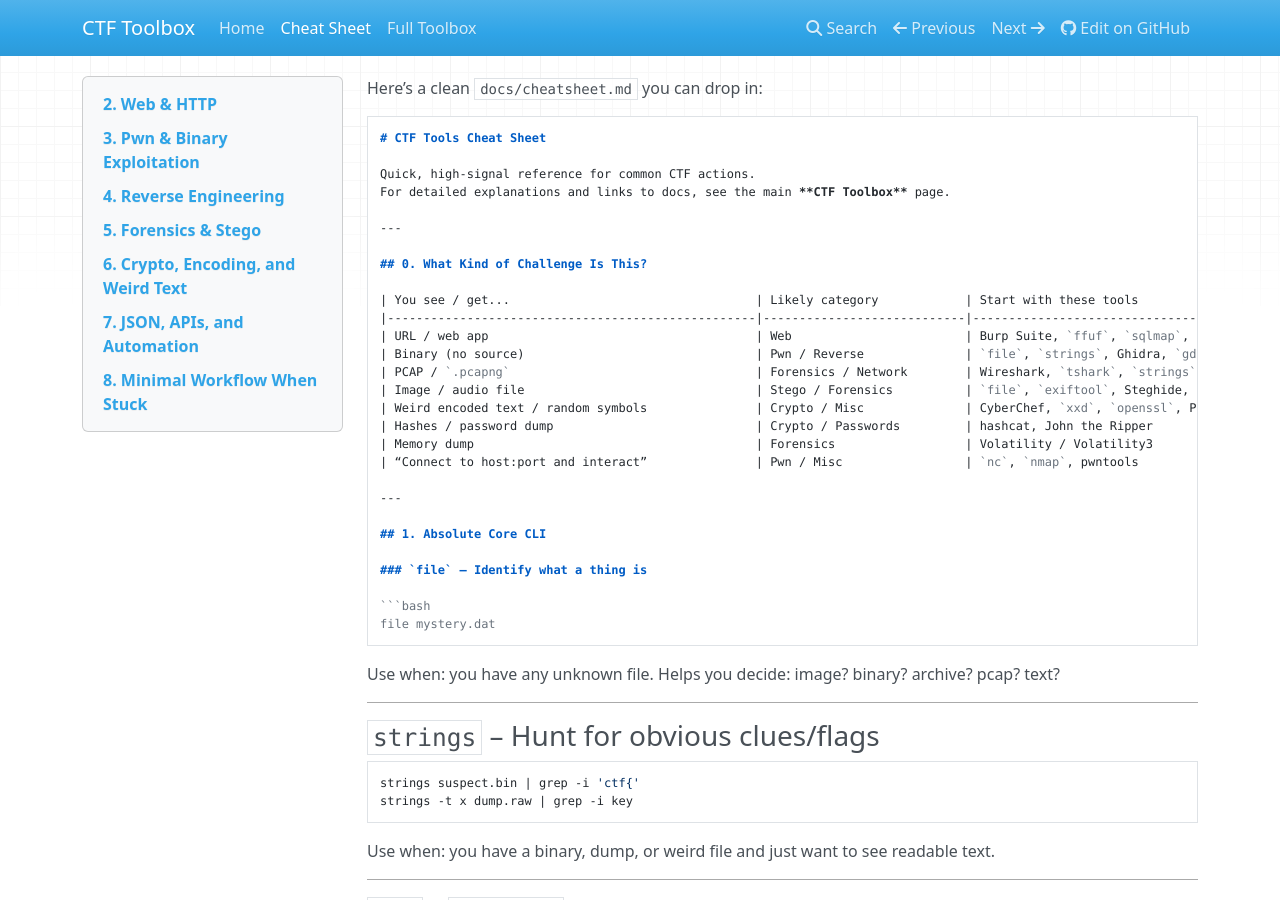
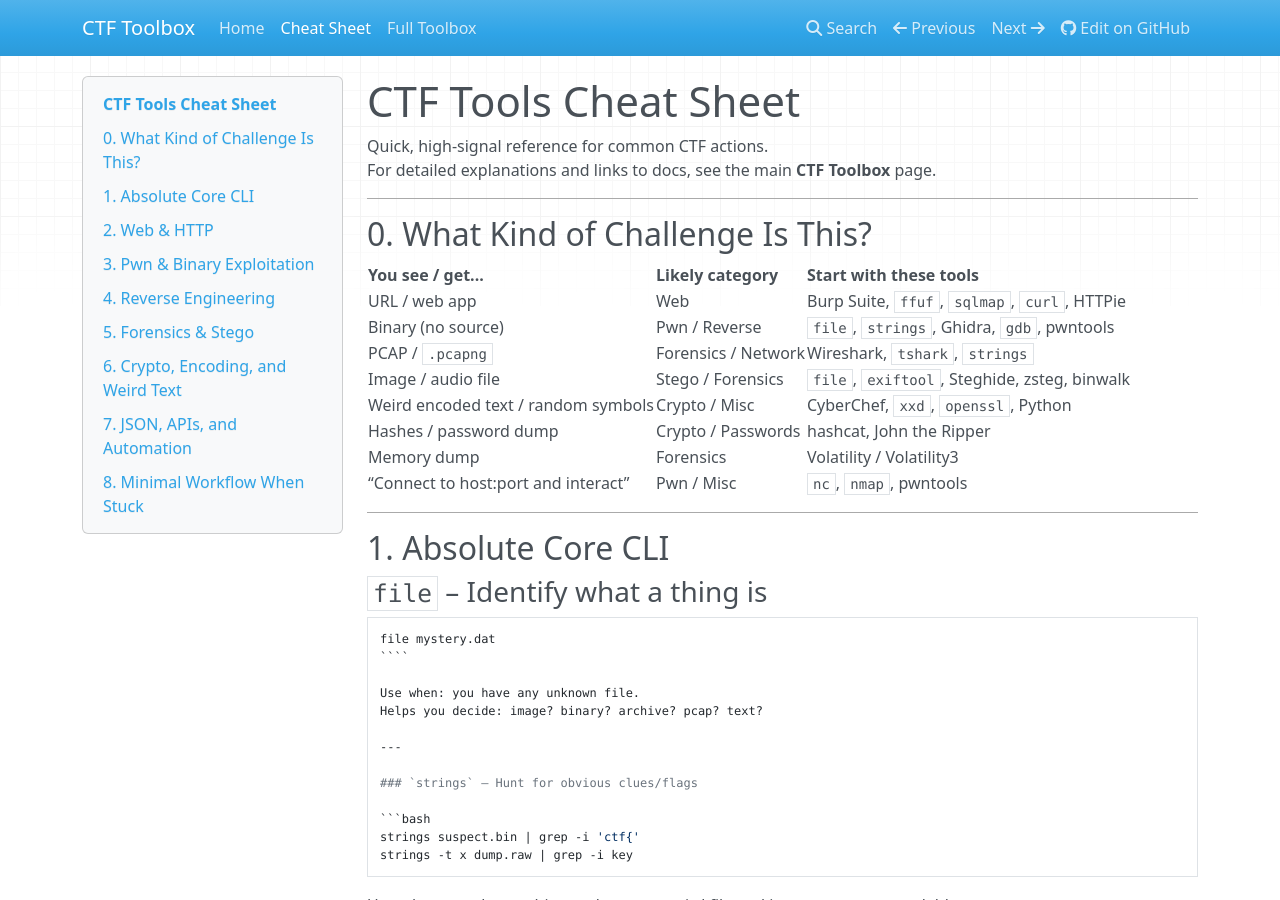
Before and after one commit to hendricksonja/ctf-tools, an MkDocs documentation site: the page built from docs/cheatsheet.md, in a window 1280 px wide and 900 px high. Built offline with MkDocs 1.6.1, drawn with Linux system fonts in a browser that asks for light colours; nearby versions of some CDN libraries.

Commit message:
Clean up cheatsheet introductory content
Removed introductory text and markdown example from the cheatsheet.

`````diff
--- a/docs/cheatsheet.md
+++ b/docs/cheatsheet.md
@@ -1,6 +1,5 @@
-Here’s a clean `docs/cheatsheet.md` you can drop in:
 
-````markdown
+
 # CTF Tools Cheat Sheet
 
 Quick, high-signal reference for common CTF actions.
`````
